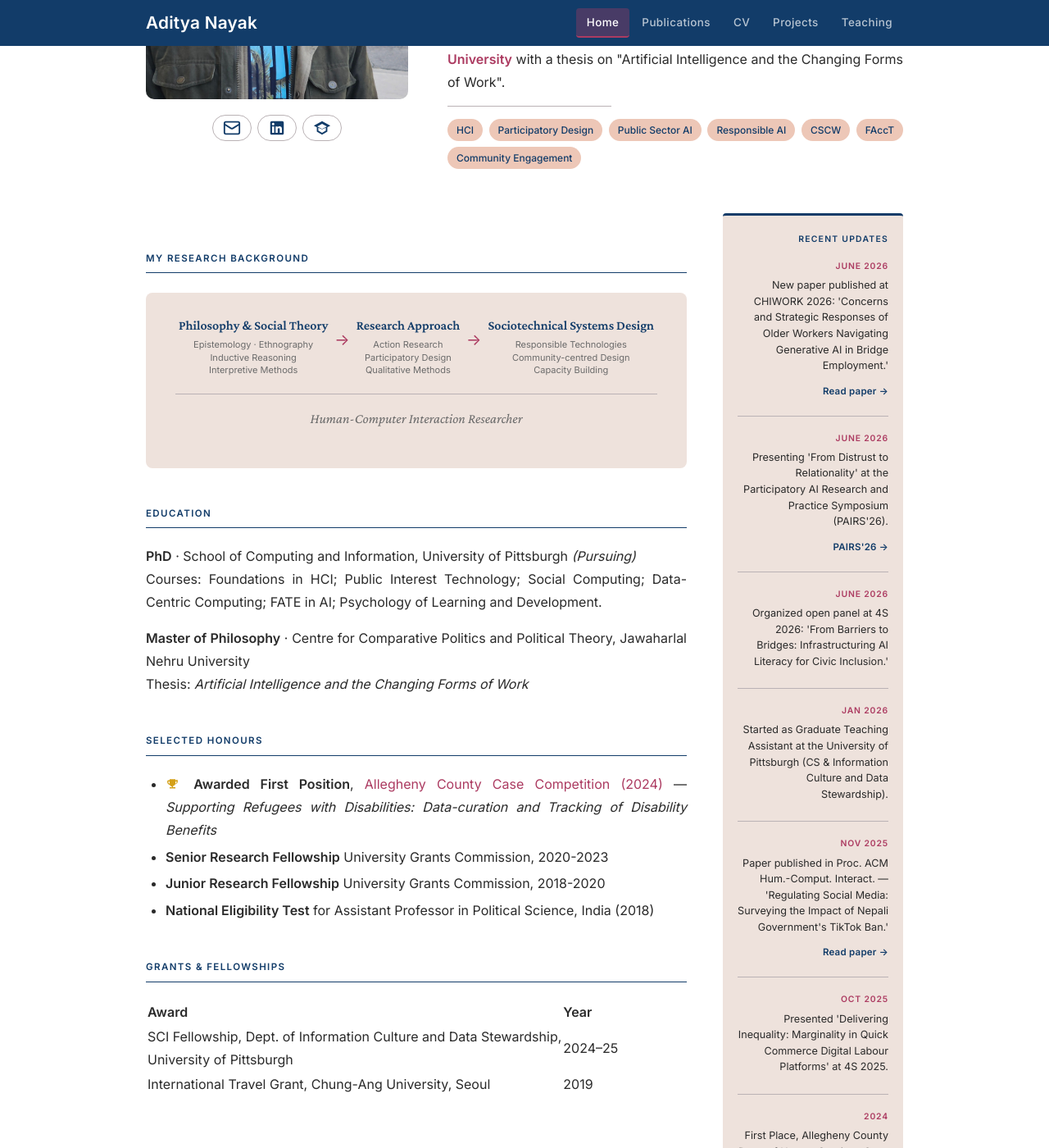
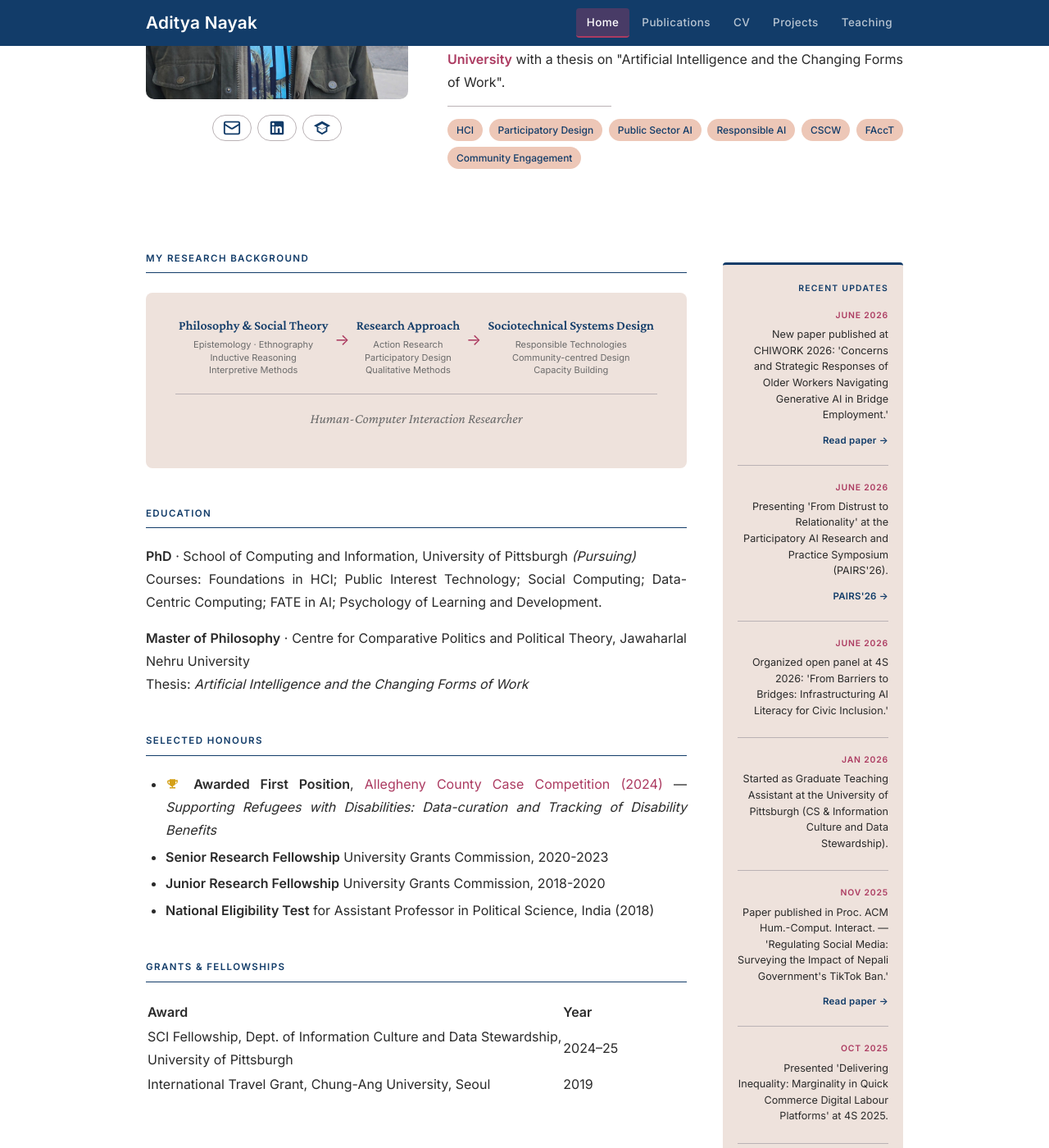
Before and after one commit to adityanayak-info/adityanayak-info.github.io, a Jekyll site: the page built from index.md, in a window 1280 px wide and 1400 px high, scrolled down 373 px. Shown: the whole window at 82% size. Built offline with Jekyll 4.4.1, drawn with Linux system fonts in a browser that asks for light colours.

Commit message:
Update style.css

```diff
--- a/assets/css/style.css
+++ b/assets/css/style.css
@@ -133,6 +133,7 @@ img { max-width: 100%; height: auto; display: block; }
   padding: 22px 18px;
   border-top: 3px solid var(--navy);
   text-align: right; /* add this */
+  margin-top: 60px;  /* adjust this value until it aligns */
 
 }
 
```
